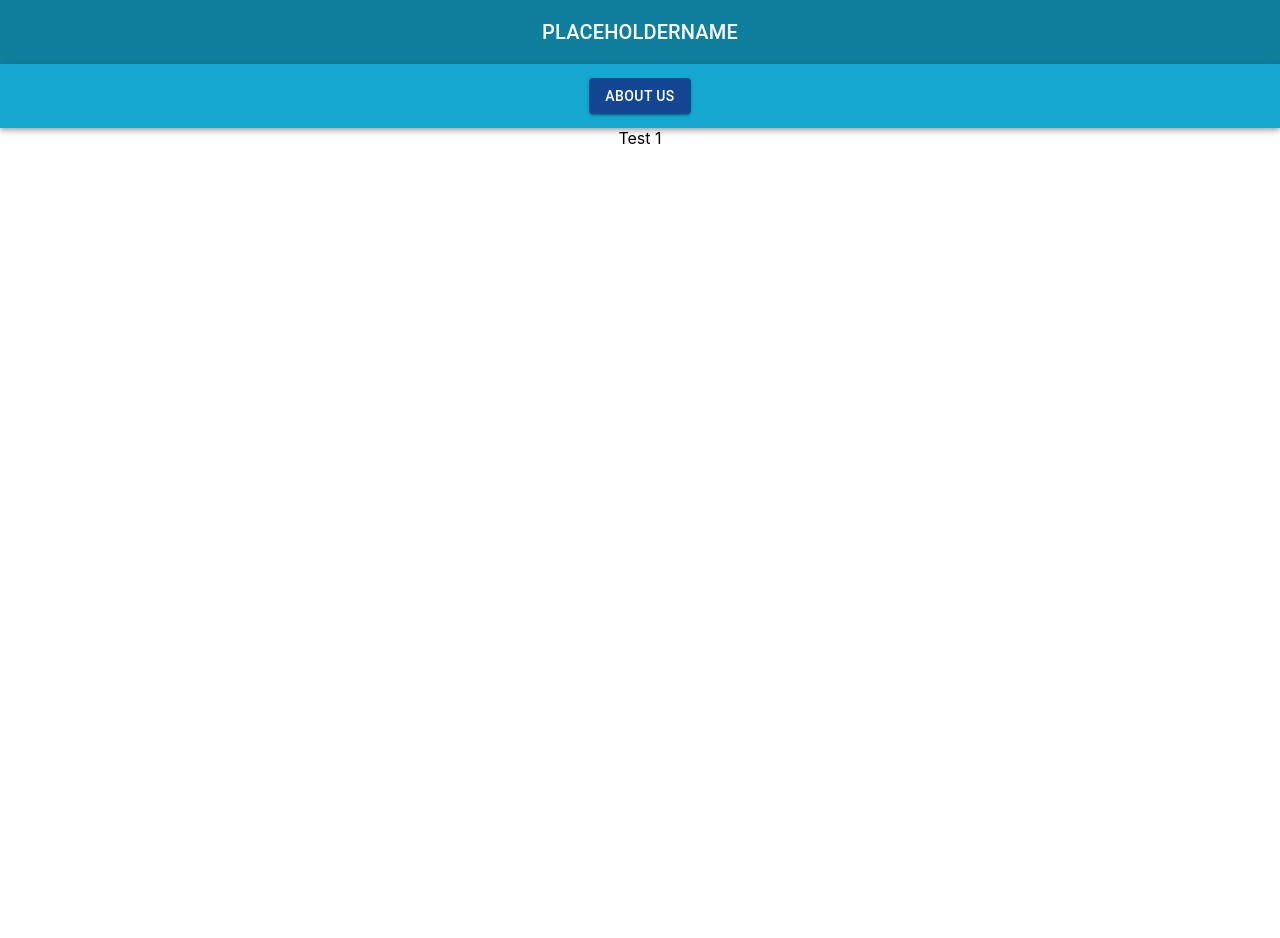
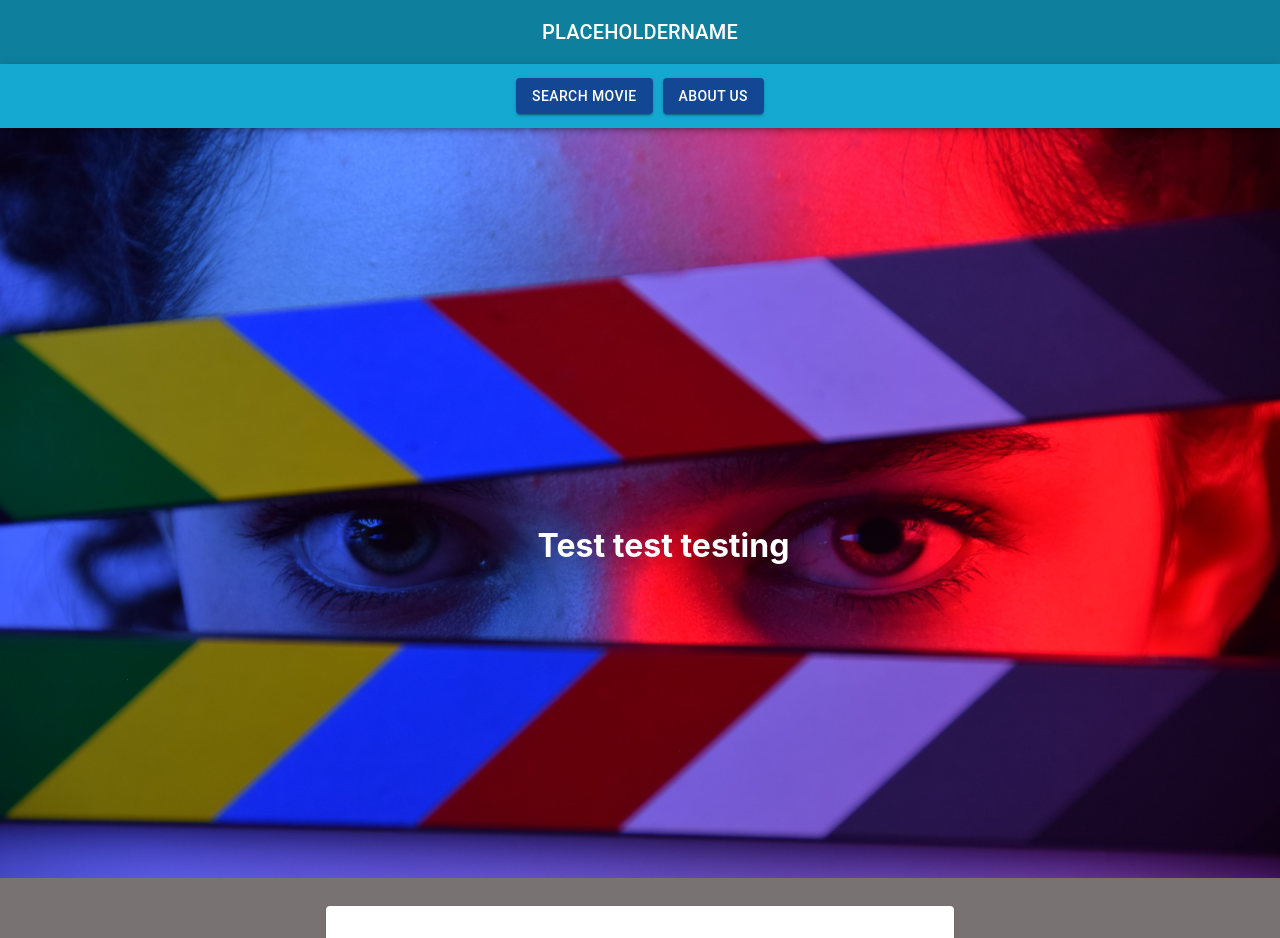
Before and after one commit to Diskordlit/FlashGuard, a React (Create React App) app: page /home in a window 1280 px wide. Shown: the top 938 px of the page. Before the commit the page ends 800 px from the top, so only its background shows below. Built offline with nearby package versions, Linux system fonts and the light colour scheme.

Commit message:
implemented MUI grid

```diff
--- a/src/App.css
+++ b/src/App.css
@@ -1,7 +1,47 @@
 .App {
   text-align: center;
+
 }
 
 .content {
   margin-top: 128px;
+  background-color: #797272;
+  text-align: center;
+  align-items: center;
+  flex: 1;
+
 }
+
+.componentContent {
+  justify-content: 'center';
+  align-items: 'center';
+  flex: 1;
+}
+
+.banner {
+  margin: auto;
+  position: relative;
+}
+
+.bannerimg {
+  height: 750px;
+  width: 100%;
+  /* position: absolute;
+  width: 100%;
+  height: 750; */
+}
+
+.bannerText {
+  color: white;
+  position: absolute;
+  top: 50%;
+  left: 42%;
+
+}
+
+.searchContainer {
+  width: 100px;
+  background-color: #121212;
+  padding: 25px;
+
+}
--- a/src/App.js
+++ b/src/App.js
@@ -2,9 +2,10 @@ import React from 'react';
 import './App.css';
 import NavBar from './component/NavBar'
 import { } from '@material-ui/core'
-import { ThemeProvider , makeStyles } from '@material-ui/core/styles';
+import { ThemeProvider, makeStyles } from '@material-ui/core/styles';
 import customTheme from './styling/customTheme';
 import { BrowserRouter as Router, Route, Switch, Redirect } from 'react-router-dom';
+import HomePage from './component/HomePage';
 
 function App() {
   return (
@@ -13,16 +14,14 @@ function App() {
         <header className="App-header">
           <NavBar />
         </header>
-        <body>
+          <body className="content">
             <Router>
               <Switch>
                 <Route exact path="/">
                   <Redirect to="/home" />
                 </Route>
                 <Route exact path="/home">
-                <div className="content">
-                  Test 1
-                </div>
+                  <HomePage />
                 </Route>
               </Switch>
             </Router>
--- /dev/null
+++ b/src/component/HomePage.js
@@ -0,0 +1,43 @@
+import React from 'react'
+import { Typography, Card, FormControl, InputLabel, OutlinedInput, InputAdornment, Grid, Paper } from '@material-ui/core'
+import { useStyles } from '../styling/useStyles';
+import bg from '../assets/bg2.jpg'
+import SearchIcon from '@material-ui/icons/Search';
+
+
+export default function HomePage() {
+    const classes = useStyles();
+    const [values, setValues] = React.useState({});
+    const handleChange = (prop) => (event) => {
+        setValues({ ...values, [prop]: event.target.value });
+    };
+    return (
+        <div className={classes.root}>
+            <Grid justifyContent="center" container spacing={3}>
+                <Grid item xs={12}>
+                    <div class="banner">
+                        <img class="bannerimg" src={bg} alt="Girl Eyes" />
+                        <div class="bannerText">
+                            <h1>Test test testing</h1>
+                        </div>
+                    </div>
+                </Grid>
+                <Grid item xs={6} padding={10}>
+                    <Paper className={classes.paper}>
+                        <FormControl variant="outlined">
+                            <InputLabel htmlFor="outlined-adornment-amount">Search Movies</InputLabel>
+                            <OutlinedInput
+                                id="outlined-adornment-amount"
+                                value={values.amount}
+                                onChange={handleChange('amount')}
+                                startAdornment={<InputAdornment position="start"><SearchIcon /></InputAdornment>}
+                                labelWidth={110}
+                            />
+                        </FormControl>
+                    </Paper>
+                </Grid>
+            </Grid>
+        </div>
+
+    )
+}
--- a/src/component/NavBar.js
+++ b/src/component/NavBar.js
@@ -21,7 +21,8 @@ export default function NavBar() {
             </AppBar>
             <AppBar className={classes.appBarStyle2}>
                 <Toolbar className={classes.toolBarStyle2}>
-                    <Button variant="contained" color="secondary">About Us</Button>
+                    <Button className={classes.toolBarButton} variant="contained" color="secondary">Search Movie</Button>
+                    <Button className={classes.toolBarButton} variant="contained" color="secondary">About Us</Button>
                 </Toolbar>
             </AppBar>
         </div>
--- a/src/styling/useStyles.js
+++ b/src/styling/useStyles.js
@@ -1,4 +1,4 @@
-import { createTheme , makeStyles } from '@material-ui/core/styles';
+import { makeStyles } from '@material-ui/core/styles';
 
 export const useStyles = makeStyles((theme) => ({
   root: {
@@ -56,7 +56,33 @@ export const useStyles = makeStyles((theme) => ({
     alignItems: 'center', //Centered vertically
     flex: 1
   },
+  toolBarButton: {
+    margin: 5,
+  },
   appBarButton: {
     backgroundColor: "#AB449A",
-  }
+  },
+  searchContainer: {
+    width: 100,
+    backgroundColor: "#121212",
+    justifyContent: 'center', //Centered horizontally
+    alignItems: 'center', //Centered vertically
+    padding: 25,
+
+  },
+  searchForm: {
+    padding: 25,
+  },
+  margin: {
+    margin: theme.spacing(1),
+  },
+  withoutLabel: {
+    marginTop: theme.spacing(3),
+  },
+  textField: {
+    width: '25vh',
+  },
+  paper: {
+    padding: theme.spacing(5),
+  },
 }));
```
Also changed, not shown: src/assets/bg1.jpg (added), src/assets/bg2.jpg (added). Lines whose indentation alone changed are shown as unchanged.
